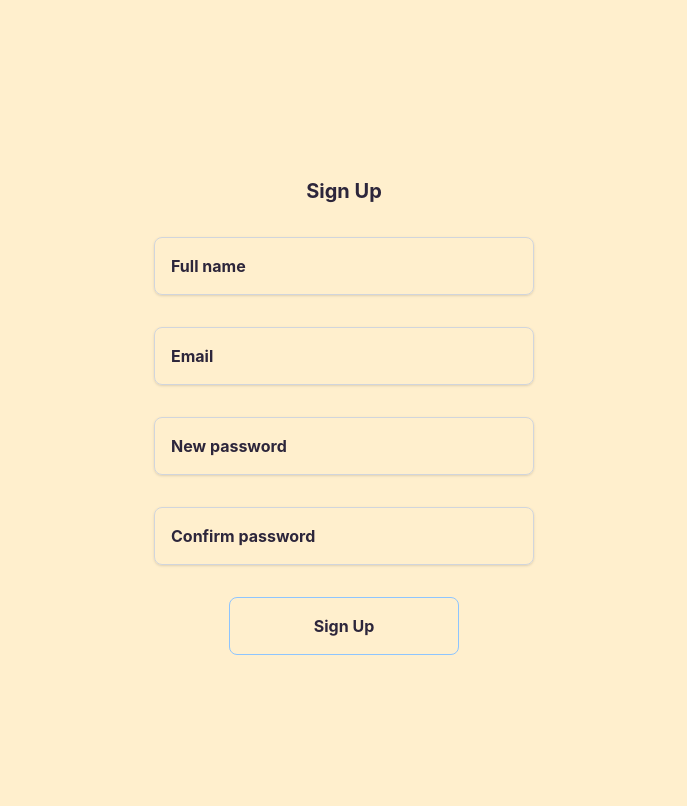
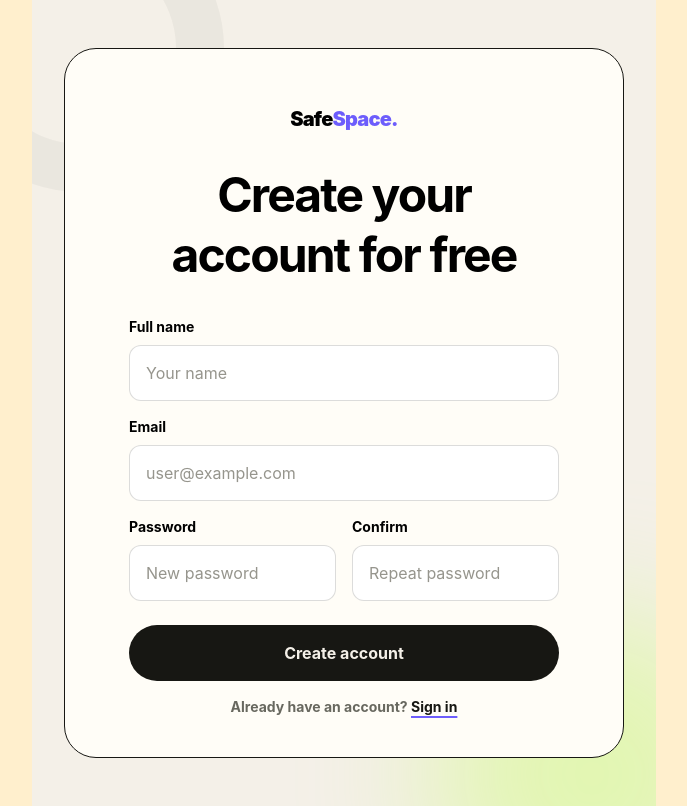
Before and after one commit to nandamfmf/SafeSpace, a React (Vite) app in the folder frontend/: page /signup in a window 1280 px wide. Shown: the whole page, without its empty margins (296-983 px from the left). Built offline with nearby package versions, Linux system fonts and the light colour scheme; no server answers.

Commit message:
feat: style of signup

```diff
--- a/frontend/src/pages/SignUp.tsx
+++ b/frontend/src/pages/SignUp.tsx
@@ -58,55 +58,100 @@ const SignUp = () => {
   }
 
   return (
+    <main className="relative min-h-screen w-full overflow-hidden bg-[var(--page-bg)] px-5 py-8 text-[var(--page-text)] transition-colors duration-300 sm:px-8 sm:py-12">
+      <div className="absolute -left-24 -top-24 h-72 w-72 rounded-full border-[48px] border-[#171713]/[0.04]" aria-hidden="true" />
+      <div className="absolute -bottom-32 -right-24 h-80 w-80 rounded-full bg-[#c9ff62]/40 blur-3xl" aria-hidden="true" />
+
+      <div className="relative mx-auto flex min-h-[calc(100vh-4rem)] max-w-6xl items-center justify-center sm:min-h-[calc(100vh-6rem)]">
+        <section className="grid w-full overflow-hidden rounded-[2rem] border bg-[#fffdf7]">
+
+          <div className="flex min-h-[680px] flex-col justify-center px-6 py-10 sm:px-12 lg:px-16">
+            <a href="/" className="mb-8 text-[black] text-xl tracking-[-0.04em] text-center font-black mt-4">
+              Safe<span className="text-[#6d5dfc]">Space.</span>
+            </a>
+
+            <div className="mx-auto w-full max-w-[430px]">
               <div>
-        <form onSubmit={handleSubmit} className="flex flex-col min-h-screen align-center items-center justify-center gap-8">
-            <h1 className="text-xl text-center font-bold mt-8">Sign Up</h1>
+                <h1 className="text-4xl text-center font-tanker font-bold leading-tight tracking-[-0.04em] text-[black] sm:text-5xl">Create your account for free</h1>
+              </div>
 
-            {error && <p style={{ color: 'red' }}>{error}</p>}
+              <form onSubmit={handleSubmit} className="mt-8 flex flex-col gap-4">
+                {error && (
+                  <p role="alert" className="rounded-xl border border-[#b42318]/15 bg-[#fff1ee] px-4 py-3 text-sm font-semibold text-[#a33a2f]">
+                    {error}
+                  </p>
+                )}
 
+                <label className="flex flex-col gap-2 text-sm font-bold text-[black]">
+                  Full name
                   <input
                     type="text"
                     value={name}
                     onChange={(e) => setName(e.target.value)}
-                    placeholder="Full name"
-                    className={`border shadow-sm placeholder:text-[var(--text)] rounded-lg p-4 w-[380px] max-w-[calc(100vw-110px)] ${
-                        error ? "border-red-500" : "border-gray-300"
-                    }`}
+                    placeholder="Your name"
+                    autoComplete="name"
+                    className={`h-14 w-full rounded-xl border bg-white px-4 text-base font-normal outline-none transition duration-200 placeholder:text-[#96958d] focus:border-[#6d5dfc] focus:ring-4 focus:ring-[#6d5dfc]/10 ${error ? "border-[#b42318]/50" : "border-[#171713]/15"}`}
                   />
+                </label>
 
+                <label className="flex flex-col gap-2 text-sm font-bold text-[black]">
+                  Email
                   <input
                     type="email"
                     value={email}
                     onChange={(e) => setEmail(e.target.value)}
-                    placeholder="Email"
-                    className={`border shadow-sm placeholder:text-[var(--text)] rounded-lg p-4 w-[380px] max-w-[calc(100vw-110px)] ${
-                        error ? "border-red-500" : "border-gray-300"
-                    }`}
+                    placeholder="user@example.com"
+                    autoComplete="email"
+                    className={`h-14 w-full rounded-xl border bg-white px-4 text-base font-normal outline-none transition duration-200 placeholder:text-[#96958d] focus:border-[#6d5dfc] focus:ring-4 focus:ring-[#6d5dfc]/10 ${error ? "border-[#b42318]/50" : "border-[#171713]/15"}`}
                   />
+                </label>
 
+                <div className="grid gap-4 sm:grid-cols-2 text-[black]">
+                  <label className="flex min-w-0 flex-col gap-2 text-sm font-bold">
+                    Password
                     <input
                       type="password"
                       value={password}
                       onChange={(e) => setPassword(e.target.value)}
                       placeholder="New password"
-                    className={`border shadow-sm placeholder:text-[var(--text)] rounded-lg p-4 w-[380px] max-w-[calc(100vw-110px)] ${
-                        error ? "border-red-500" : "border-gray-300"
-                    }`}
+                      autoComplete="new-password"
+                      className={`h-14 w-full rounded-xl border bg-white px-4 text-base font-normal outline-none transition duration-200 placeholder:text-[#96958d] focus:border-[#6d5dfc] focus:ring-4 focus:ring-[#6d5dfc]/10 ${error ? "border-[#b42318]/50" : "border-[#171713]/15"}`}
                     />
+                  </label>
 
+                  <label className="flex min-w-0 flex-col gap-2 text-sm font-bold text-[black]">
+                    Confirm
                     <input
                       type="password"
                       value={confirm_password}
                       onChange={(e) => setConfirmPassword(e.target.value)}
-                    placeholder="Confirm password"
-                    className={`border shadow-sm placeholder:text-[var(--text)] rounded-lg p-4 w-[380px] max-w-[calc(100vw-110px)] ${
-                        error ? "border-red-500" : "border-gray-300"
-                    }`}
+                      placeholder="Repeat password"
+                      autoComplete="new-password"
+                      className={`h-14 w-full rounded-xl border bg-white px-4 text-base font-normal outline-none transition duration-200 placeholder:text-[#96958d] focus:border-[#6d5dfc] focus:ring-4 focus:ring-[#6d5dfc]/10 ${error ? "border-[#b42318]/50" : "border-[#171713]/15"}`}
                     />
+                  </label>
+                </div>
 
-            <button disabled={isLoading} type="submit" className="border border-blue-300 rounded-lg w-[230px] p-4 cursor-pointer disabled:cursor-not-allowed disabled:opacity-50">{isLoading ? "Loading..." : "Sign Up"}</button>
+                <button
+                  disabled={isLoading}
+                  type="submit"
+                  className="mt-2 h-14 w-full cursor-pointer rounded-full bg-[#171713] px-6 text-base font-bold text-[#f4f0e8] transition duration-200 hover:-translate-y-0.5 hover:bg-[#6d5dfc] disabled:cursor-not-allowed disabled:translate-y-0 disabled:opacity-50 focus-visible:outline-2 focus-visible:outline-offset-4 focus-visible:outline-[#6d5dfc]"
+                >
+                  {isLoading ? "Creating account..." : "Create account"}
+                </button>
+
+                <p className="text-center text-sm text-[#68685f]">
+                  Already have an account?{" "}
+                  <a href="/signin" className="font-bold text-[#171713] underline decoration-[#6d5dfc] decoration-2 underline-offset-4 transition-colors hover:text-[#6d5dfc]">
+                    Sign in
+                  </a>
+                </p>
               </form>
             </div>
+          </div>
+        </section>
+      </div>
+    </main>
   )
 }
 
```
Lines whose indentation alone changed are shown as unchanged.
